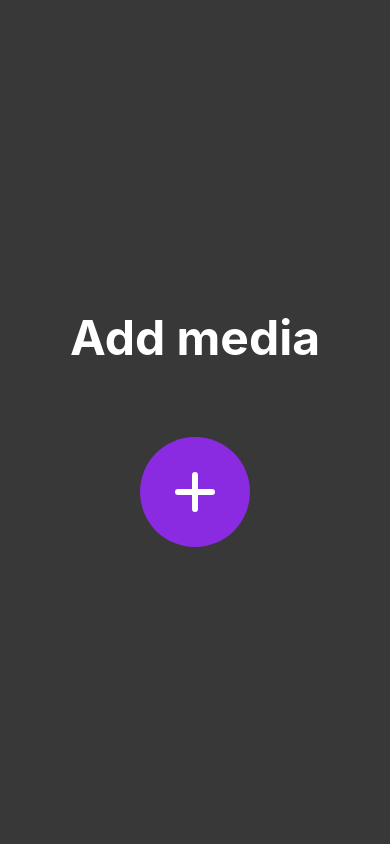
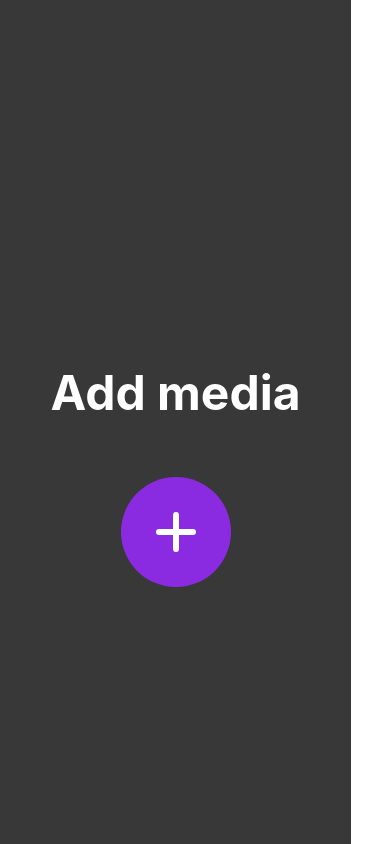
Before and after one commit to lukanogaj/add-media, a React (Create React App) app: page / in a window 390 px wide. Built offline with nearby package versions, Linux system fonts and the light colour scheme.

Commit message:
positioning

```diff
--- a/src/components/Heading/index.module.scss
+++ b/src/components/Heading/index.module.scss
@@ -13,5 +13,5 @@
 }
 
 .headingHidden {
-  visibility: hidden;
+  display: none;
 }
--- a/src/components/Layout/index.module.scss
+++ b/src/components/Layout/index.module.scss
@@ -1,4 +1,6 @@
 .container {
+  margin: 0;
+  padding: 0;
   display: flex;
   flex-direction: column;
   width: 100vw;
@@ -7,4 +9,12 @@
   align-items: center;
   justify-content: center;
   background-color: #383838;
+
+  @media screen and (max-width: 1024px) {
+    width: 70%;
+  }
+
+  @media screen and (max-width: 768px) {
+    width: 90%;
+  }
 }
--- a/src/components/MediaBtn/index.module.scss
+++ b/src/components/MediaBtn/index.module.scss
@@ -1,18 +1,18 @@
 .mediaContainer {
   display: flex;
+  position: relative;
   justify-content: center;
   align-items: center;
   flex-direction: column;
-  flex-shrink: 100;
-  flex-grow: 1;
-  max-width: 100%;
-  min-height: 100%;
+  width: 100%;
+  height: 100%;
 
   .hero {
     display: flex;
     justify-content: center;
     align-items: center;
-    position: relative;
+    position: absolute;
+    margin-top: 220px;
     width: 110px;
     height: 110px;
     background-color: #8a2be2;
--- a/src/components/MediaHandler/index.jsx
+++ b/src/components/MediaHandler/index.jsx
@@ -4,7 +4,11 @@ import { PicturesIcon, MusicIcon, VideoIcon } from '../../images/Icons';
 const MediaHandler = ({ isActive }) => {
   return (
     <div
-      className={!isActive ? styles.mediaHandler : styles.mediaHandlerHidden}
+      className={
+        !isActive
+          ? styles.mediaHandler
+          : styles.mediaHandlerUnactive && styles.mediaHandlerHidden
+      }
     >
       <div className={styles.icons}>
         <PicturesIcon />
--- a/src/components/MediaHandler/index.module.scss
+++ b/src/components/MediaHandler/index.module.scss
@@ -6,8 +6,9 @@
   height: 80px;
   background-color: #fff;
   border-radius: 40px;
-  transition: 2s;
-  transform: translateY(-2em);
+  transition: all 2s ease;
+  // transition-timing-function: ease-in-out;
+  transform: translateY(-1em);
   .icons {
     display: flex;
     justify-content: space-around;
@@ -20,11 +21,10 @@
   }
 
   .mediaHandlerHidden {
-    visibility: hidden;
-
+    display: none;
     div {
       svg {
-        visibility: hidden;
+        display: none;
       }
     }
   }
```
